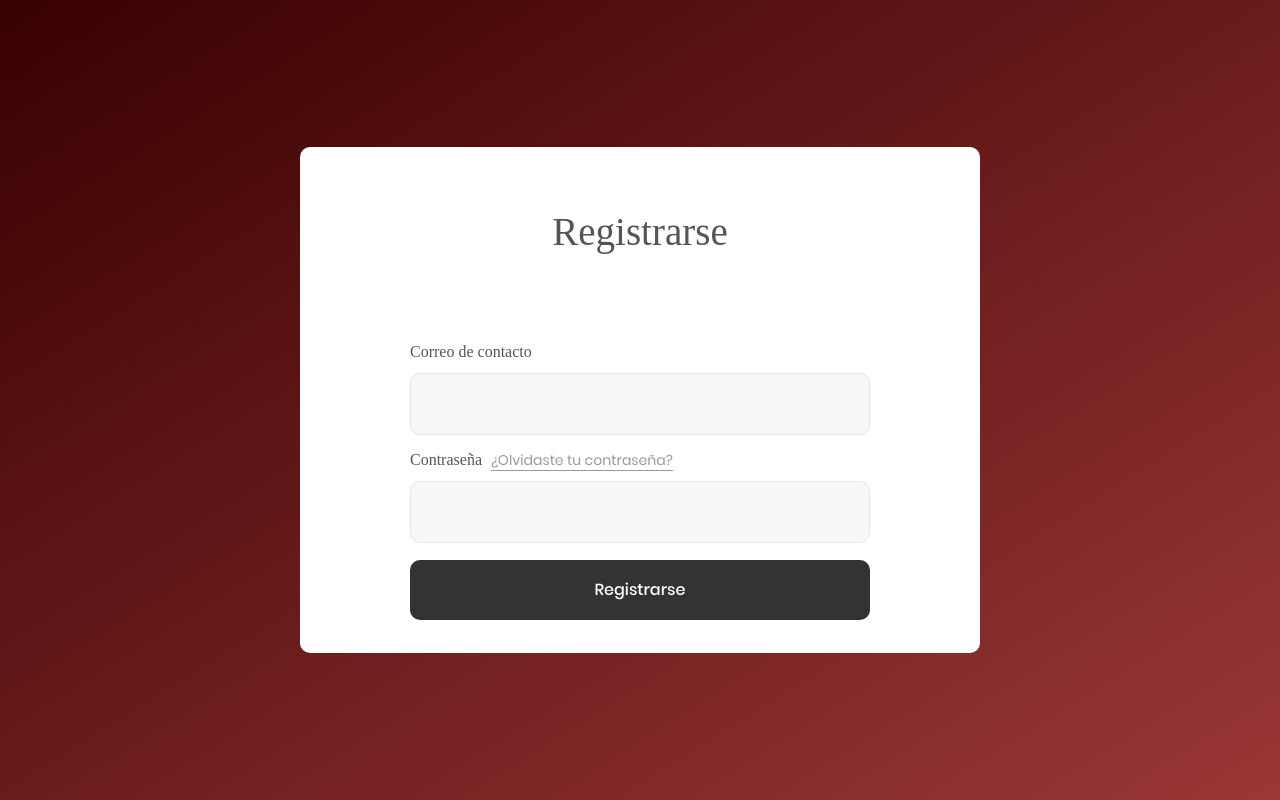
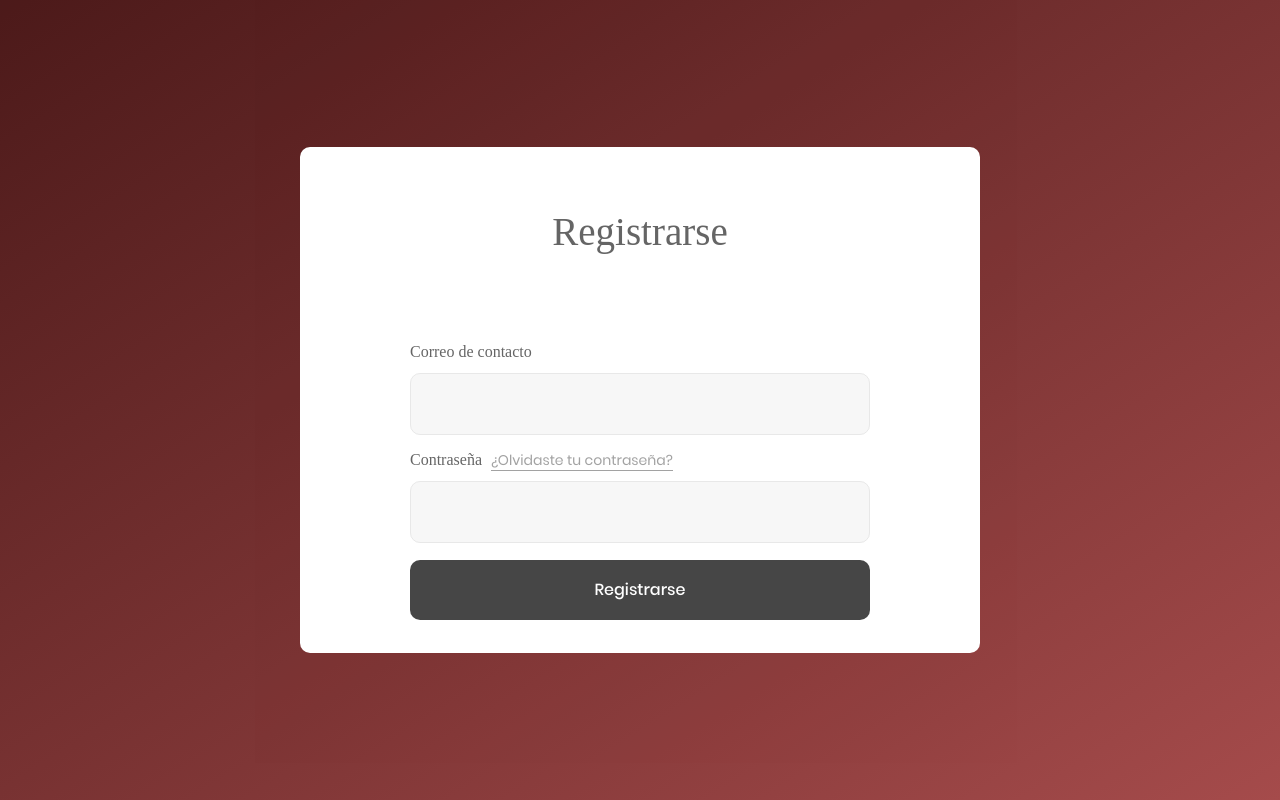
Before and after one commit to VentGrey/hotel-meson, a PHP site: page /login/index-login.html in a window 1280 px wide. Run offline with PHP 8.4, Linux system fonts and the light colour scheme; some web fonts are replaced.

Commit message:
opacity in the background color

```diff
--- a/login/css/style-login.css
+++ b/login/css/style-login.css
@@ -1,3 +1,4 @@
 .background-img {
     background: linear-gradient(to bottom right, #380000, #9b3737);
+    opacity: 0.9;
 }
```
